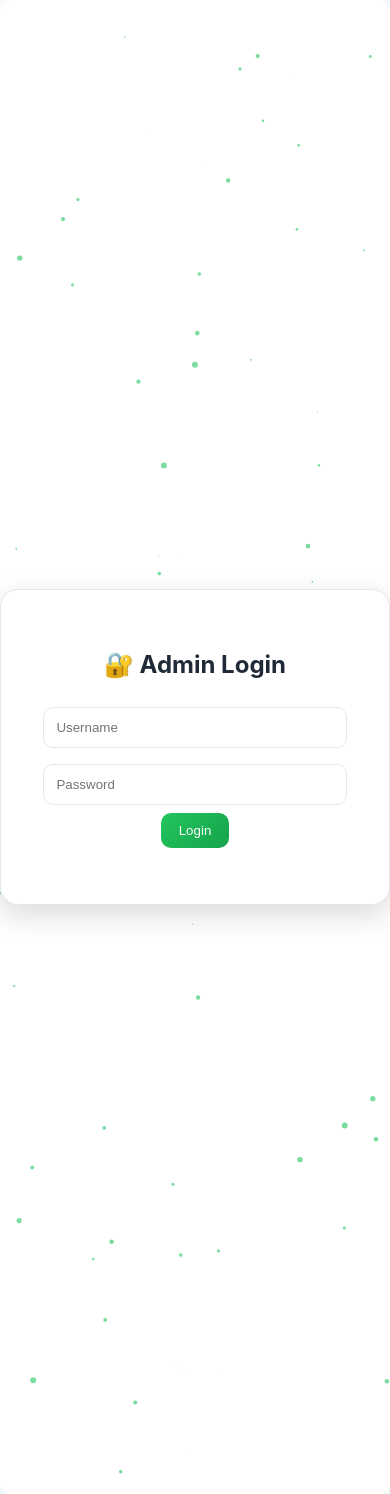
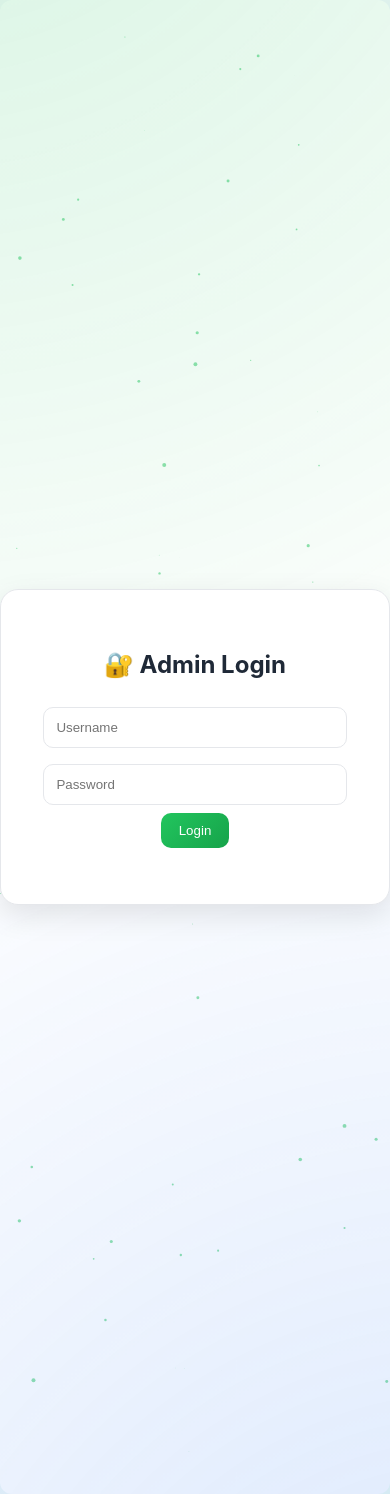
Before and after one commit to shi-dev-sys/green-computing-project, a Flask app: page / in a window 390 px wide. Run offline with Flask 3, Linux system fonts and the light colour scheme.

Commit message:
Updated UI: login improvements, particles background, fixes

```diff
--- a/templates/index.html
+++ b/templates/index.html
@@ -26,9 +26,11 @@
             font-family: Inter, sans-serif;
             background: var(--bg);
             color: var(--text);
+            transition: 0.3s;
+            overflow-x: hidden;
         }
 
-        /* ===== PARTICLES LOGIN ===== */
+        /* ================= LOGIN ================= */
         #loginBox {
             height: 100vh;
             display: flex;
@@ -38,23 +40,36 @@
             overflow: hidden;
         }
 
-        canvas#particles {
+        #particles {
             position: absolute;
-            top: 0;
-            left: 0;
             width: 100%;
             height: 100%;
+            z-index: 0;
+        }
+
+        .login-glow {
+            position: absolute;
+            width: 200%;
+            height: 200%;
+            background: radial-gradient(circle at 20% 20%, #22c55e33, transparent 40%),
+                        radial-gradient(circle at 80% 80%, #3b82f633, transparent 40%);
+            animation: move 6s infinite alternate;
+        }
+
+        @keyframes move {
+            from { transform: scale(1); }
+            to { transform: scale(1.2); }
         }
 
         .login-card {
             z-index: 2;
+            width: 340px;
             padding: 40px;
-            width: 340px;
             text-align: center;
             background: var(--card);
             border-radius: 18px;
             border: 1px solid var(--border);
-            box-shadow: 0 10px 30px rgba(0,0,0,0.15);
+            box-shadow: 0 10px 30px rgba(0,0,0,0.1);
         }
 
         input {
@@ -63,6 +78,8 @@
             margin: 8px 0;
             border-radius: 10px;
             border: 1px solid var(--border);
+            background: var(--card);
+            color: var(--text);
         }
 
         button {
@@ -74,7 +91,7 @@
             cursor: pointer;
         }
 
-        /* ===== LAYOUT ===== */
+        /* ================= LAYOUT ================= */
         .sidebar {
             width: 240px;
             height: 100vh;
@@ -111,6 +128,7 @@
             padding: 6px 12px;
             border-radius: 999px;
             display: inline-block;
+            margin-top: 8px;
         }
 
         .normal { background:#e8f5e9;color:#166534; }
@@ -125,9 +143,11 @@
 
 <body>
 
+<canvas id="particles"></canvas>
+
 <!-- LOGIN -->
 <div id="loginBox">
-    <canvas id="particles"></canvas>
+    <div class="login-glow"></div>
 
     <div class="login-card">
         <h2>🔐 Admin Login</h2>
@@ -138,73 +158,79 @@
     </div>
 </div>
 
-<!-- DASHBOARD -->
+<!-- SIDEBAR -->
 <div class="sidebar" id="sidebar" style="display:none;">
-    <h2 style="color:#16a34a;">Green Computing</h2>
+    <h2>Green Computing</h2>
 </div>
 
+<!-- MAIN -->
 <div class="main" id="dashboard" style="display:none;">
 
-    <div style="display:flex;justify-content:space-between;">
-        <h2>Dashboard</h2>
-        <button onclick="toggleTheme()">🌙</button>
-    </div>
+    <button onclick="toggleTheme()">🌙 Toggle Theme</button>
 
     <input id="searchBox" placeholder="Search Device">
+    <input id="alertEmail" placeholder="Alert Email">
+    <button onclick="saveEmail()">Save Email</button>
 
     <div class="grid" id="deviceGrid"></div>
 
-    <canvas id="energyChart" style="height:400px;margin-top:20px;"></canvas>
+    <canvas id="energyChart" height="120"></canvas>
 </div>
 
 <script>
 
-/* ===== PARTICLES ===== */
-const canvas = document.getElementById("particles");
-const ctx = canvas.getContext("2d");
+/* ================= PARTICLES ================= */
+const pc = document.getElementById("particles");
+const ctxp = pc.getContext("2d");
 
-canvas.width = window.innerWidth;
-canvas.height = window.innerHeight;
+pc.width = innerWidth;
+pc.height = innerHeight;
 
 let particles = [];
 
-for(let i=0;i<80;i++){
+for(let i=0;i<70;i++){
     particles.push({
-        x: Math.random()*canvas.width,
-        y: Math.random()*canvas.height,
-        r: Math.random()*3,
-        dx: (Math.random()-0.5)*1,
-        dy: (Math.random()-0.5)*1
+        x:Math.random()*pc.width,
+        y:Math.random()*pc.height,
+        r:Math.random()*2,
+        dx:(Math.random()-0.5)*1,
+        dy:(Math.random()-0.5)*1
     });
 }
 
 function animate(){
-    ctx.clearRect(0,0,canvas.width,canvas.height);
-
-    ctx.fillStyle = "rgba(34,197,94,0.6)";
+    ctxp.clearRect(0,0,pc.width,pc.height);
 
     particles.forEach(p=>{
-        ctx.beginPath();
-        ctx.arc(p.x,p.y,p.r,0,Math.PI*2);
-        ctx.fill();
+        p.x+=p.dx;
+        p.y+=p.dy;
 
-        p.x += p.dx;
-        p.y += p.dy;
+        if(p.x<0||p.x>pc.width)p.dx*=-1;
+        if(p.y<0||p.y>pc.height)p.dy*=-1;
 
-        if(p.x<0||p.x>canvas.width) p.dx*=-1;
-        if(p.y<0||p.y>canvas.height) p.dy*=-1;
+        ctxp.beginPath();
+        ctxp.arc(p.x,p.y,p.r,0,Math.PI*2);
+        ctxp.fillStyle="rgba(34,197,94,0.5)";
+        ctxp.fill();
     });
 
     requestAnimationFrame(animate);
 }
 animate();
 
-/* ===== LOGIN ===== */
+/* ================= STATE ================= */
+let pieCharts = {};
+let lineChart;
+
+/* ================= LOGIN ================= */
 async function login(){
     const res = await fetch('/login',{
         method:'POST',
         headers:{'Content-Type':'application/json'},
-        body:JSON.stringify({username:username.value,password:password.value})
+        body:JSON.stringify({
+            username:username.value,
+            password:password.value
+        })
     });
 
     const data = await res.json();
@@ -218,45 +244,40 @@ async function login(){
         loadGraph();
         setInterval(fetchData,5000);
     } else {
-        loginMsg.innerText="Wrong Login";
+        loginMsg.innerText="Invalid Login";
     }
 }
 
-/* ===== SEARCH ===== */
+/* ================= SEARCH ================= */
 searchBox.addEventListener("keyup",fetchData);
 
-/* ===== FETCH ===== */
+/* ================= FETCH ================= */
 async function fetchData(){
-
     const res = await fetch('/live');
     const data = await res.json();
 
     const grid = document.getElementById("deviceGrid");
-    const search = searchBox.value.toLowerCase();
-
     grid.innerHTML="";
 
     data.devices.forEach((d,i)=>{
 
-        if(search && !d.device.toLowerCase().includes(search)) return;
-
         const id="c"+i;
 
-        const div = document.createElement("div");
-        div.className="card";
+        const card=document.createElement("div");
+        card.className="card";
 
-        div.innerHTML=`
+        card.innerHTML=`
         <div class="device-title">${d.device}</div>
 
-        <div>
-            CPU: ${d.cpu_usage.toFixed(1)}%<br>
-            Power: ${d.power_watts.toFixed(1)}W<br>
-            Energy: ${(d.energy_kwh*1000).toFixed(1)}mWh<br>
-            CO₂: ${(d.co2_kg*1000).toFixed(1)}g
-        </div>
+        <div style="display:flex;gap:10px;">
+            <div>
+                CPU ${d.cpu_usage.toFixed(1)}%<br>
+                Power ${d.power_watts.toFixed(1)}W<br>
+                Energy ${(d.energy_kwh*1000).toFixed(1)}mWh<br>
+                CO₂ ${(d.co2_kg*1000).toFixed(1)}g
+            </div>
 
-        <div style="width:120px;height:120px;">
-            <canvas id="pie_${id}"></canvas>
+            <canvas id="pie_${id}" width="100" height="100"></canvas>
         </div>
 
         <div class="badge ${d.power_watts>70?'high':'normal'}">
@@ -264,48 +285,44 @@ async function fetchData(){
         </div>
         `;
 
-        grid.appendChild(div);
+        grid.appendChild(card);
 
-        const ctx2 = document.getElementById("pie_"+id).getContext("2d");
+        const ctx=document.getElementById("pie_"+id).getContext("2d");
 
-        new Chart(ctx2,{
+        if(pieCharts[id]) pieCharts[id].destroy();
+
+        pieCharts[id]=new Chart(ctx,{
             type:"doughnut",
             data:{
                 labels:["CPU","Power","Energy","CO₂"],
                 datasets:[{
                     data:[
                         d.cpu_usage,
-                        d.power_watts,
-                        d.energy_kwh*1000,
-                        d.co2_kg*1000
+                        Math.min(d.power_watts,100),
+                        Math.min(d.energy_kwh*1000,100),
+                        Math.min(d.co2_kg*1000,100)
                     ],
                     backgroundColor:["#22c55e","#3b82f6","#f59e0b","#ef4444"]
                 }]
             },
-            options:{
-                plugins:{legend:{display:false}},
-                cutout:"65%",
-                animation:false
-            }
+            options:{cutout:"65%",plugins:{legend:{display:false}}}
         });
     });
 }
 
-/* ===== LINE GRAPH ===== */
+/* ================= LINE GRAPH ================= */
 async function loadGraph(){
     const res = await fetch('/graph');
     const data = await res.json();
 
-    const ctx = energyChart.getContext("2d");
-
-    if(window.g) window.g.destroy();
+    if(lineChart) lineChart.destroy();
 
     let ds=[];
     for(let d in data.devices){
-        ds.push({label:d,data:data.devices[d]});
+        ds.push({label:d,data:data.devices[d],borderWidth:2});
     }
 
-    window.g = new Chart(ctx,{
+    lineChart=new Chart(energyChart,{
         type:"line",
         data:{labels:data.labels,datasets:ds}
     });
```
